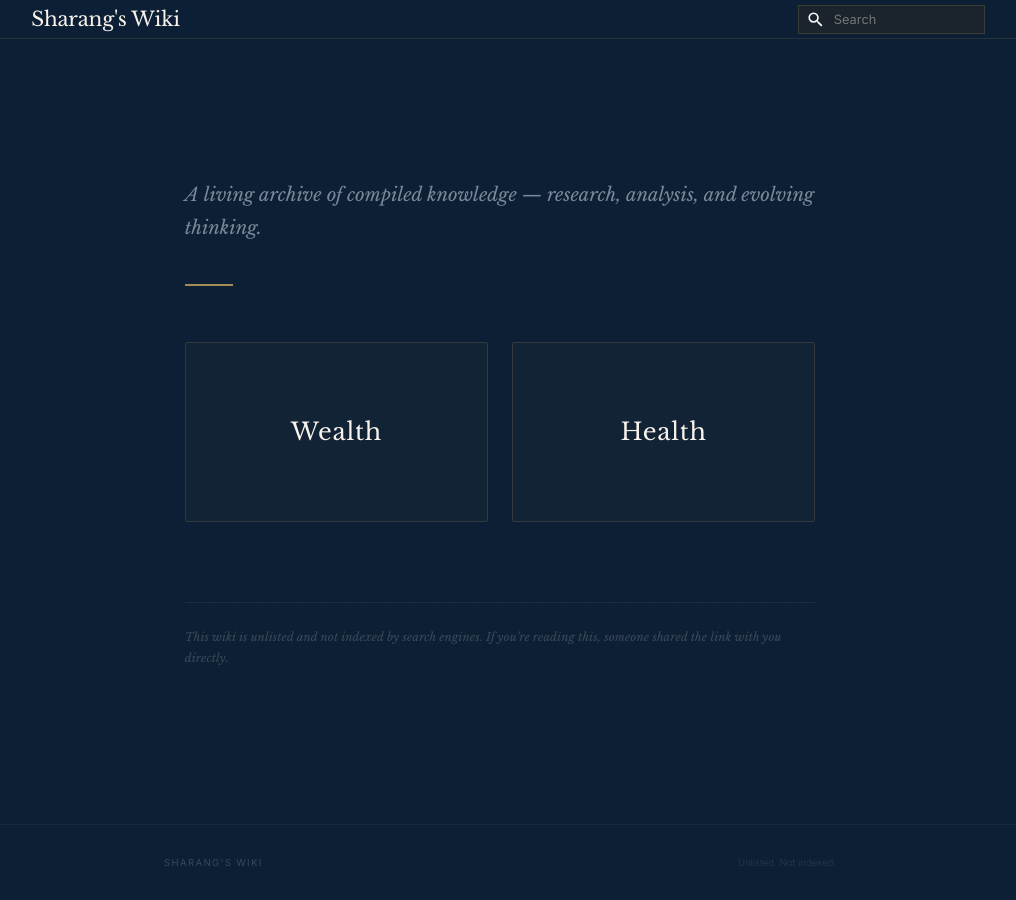
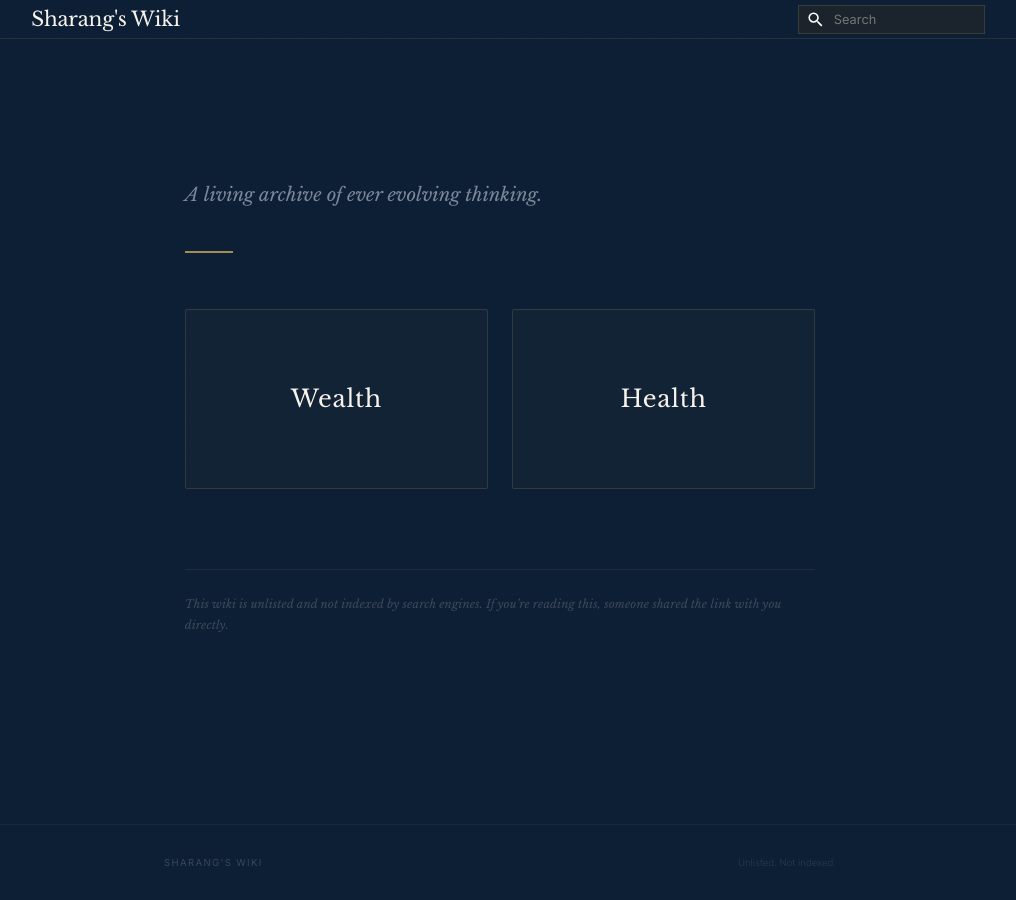
Before and after one commit to sharangshah/wiki, an MkDocs documentation site: the page built from docs/index.md, in a window 1280 px wide. Shown: the whole page, without its empty margins (140-1156 px from the left). Built offline with MkDocs 1.6.1 and Material for MkDocs 9.7.7, drawn with Linux system fonts in a browser that asks for light colours.

Commit message:
Update lede to 'ever evolving thinking'

```diff
--- a/docs/index.md
+++ b/docs/index.md
@@ -7,7 +7,7 @@ title: Sharang's Wiki
 
 <h1 class="homepage-hidden-title">Sharang's Wiki</h1>
 
-<p class="lede">A living archive of compiled knowledge — research, analysis, and evolving thinking.</p>
+<p class="lede">A living archive of ever evolving thinking.</p>
 
 <div class="gold-rule"></div>
 
```
